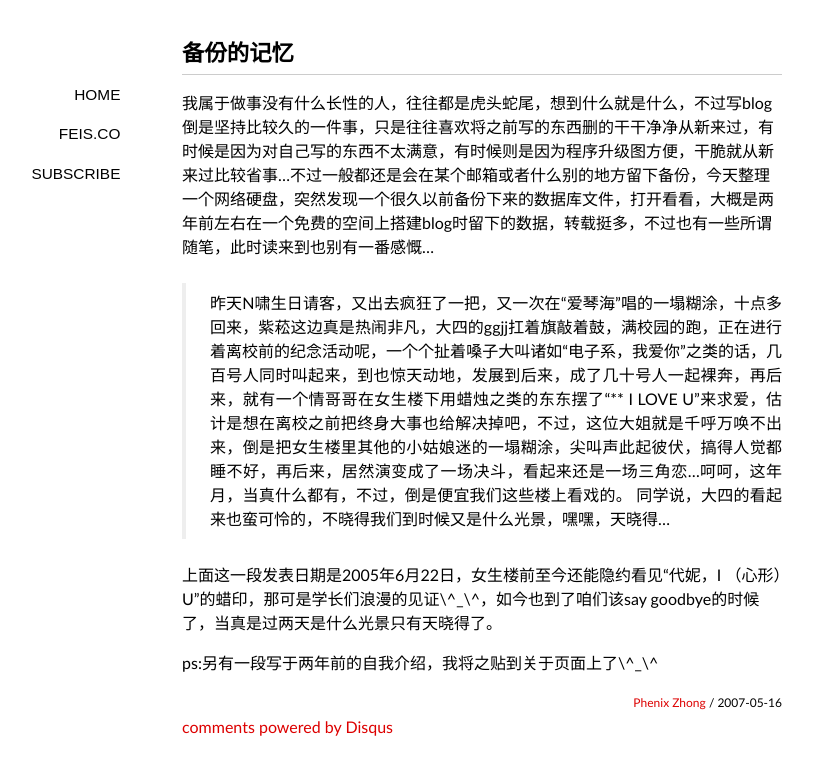
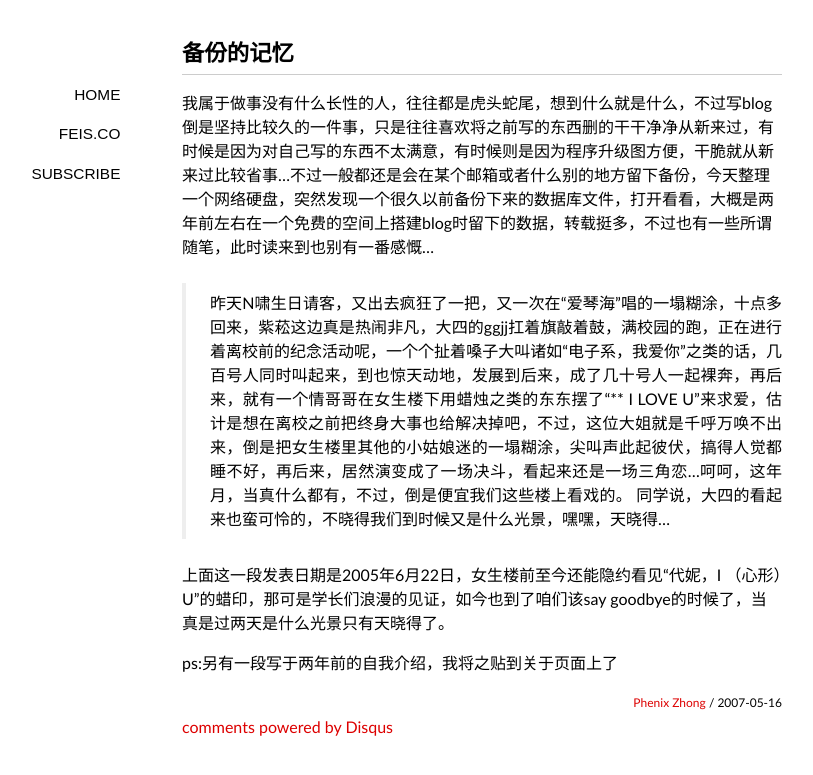
Before and after one commit to insolo/blog, a Jekyll site: the page built from _posts/2007-05-16-backup-momery.md, in a window 1280 px wide. Shown: the top 775 px of the page, without its empty margins (158-971 px from the left). Built offline with Jekyll 4.4.1, drawn with Linux system fonts in a browser that asks for light colours; some web fonts are replaced; Markdown is read by kramdown in place of the engine named in the settings; comment, search, counter and statistics services are not loaded.

Commit message:
Signed-off-by: insolo <phenixzhong@gmail.com>

```diff
--- a/_posts/2007-05-16-backup-momery.md
+++ b/_posts/2007-05-16-backup-momery.md
@@ -8,6 +8,6 @@ title: 备份的记忆
 >昨天N啸生日请客，又出去疯狂了一把，又一次在“爱琴海”唱的一塌糊涂，十点多回来，紫菘这边真是热闹非凡，大四的ggjj扛着旗敲着鼓，满校园的跑，正在进行着离校前的纪念活动呢，一个个扯着嗓子大叫诸如“电子系，我爱你”之类的话，几百号人同时叫起来，到也惊天动地，发展到后来，成了几十号人一起裸奔，再后来，就有一个情哥哥在女生楼下用蜡烛之类的东东摆了“** I LOVE U”来求爱，估计是想在离校之前把终身大事也给解决掉吧，不过，这位大姐就是千呼万唤不出来，倒是把女生楼里其他的小姑娘迷的一塌糊涂，尖叫声此起彼伏，搞得人觉都睡不好，再后来，居然演变成了一场决斗，看起来还是一场三角恋…呵呵，这年月，当真什么都有，不过，倒是便宜我们这些楼上看戏的。
 同学说，大四的看起来也蛮可怜的，不晓得我们到时候又是什么光景，嘿嘿，天晓得…
 
-上面这一段发表日期是2005年6月22日，女生楼前至今还能隐约看见“代妮，I （心形）U”的蜡印，那可是学长们浪漫的见证\^_\^，如今也到了咱们该say goodbye的时候了，当真是过两天是什么光景只有天晓得了。
+上面这一段发表日期是2005年6月22日，女生楼前至今还能隐约看见“代妮，I （心形）U”的蜡印，那可是学长们浪漫的见证，如今也到了咱们该say goodbye的时候了，当真是过两天是什么光景只有天晓得了。
 
-ps:另有一段写于两年前的自我介绍，我将之贴到关于页面上了\^_\^
+ps:另有一段写于两年前的自我介绍，我将之贴到关于页面上了
```
